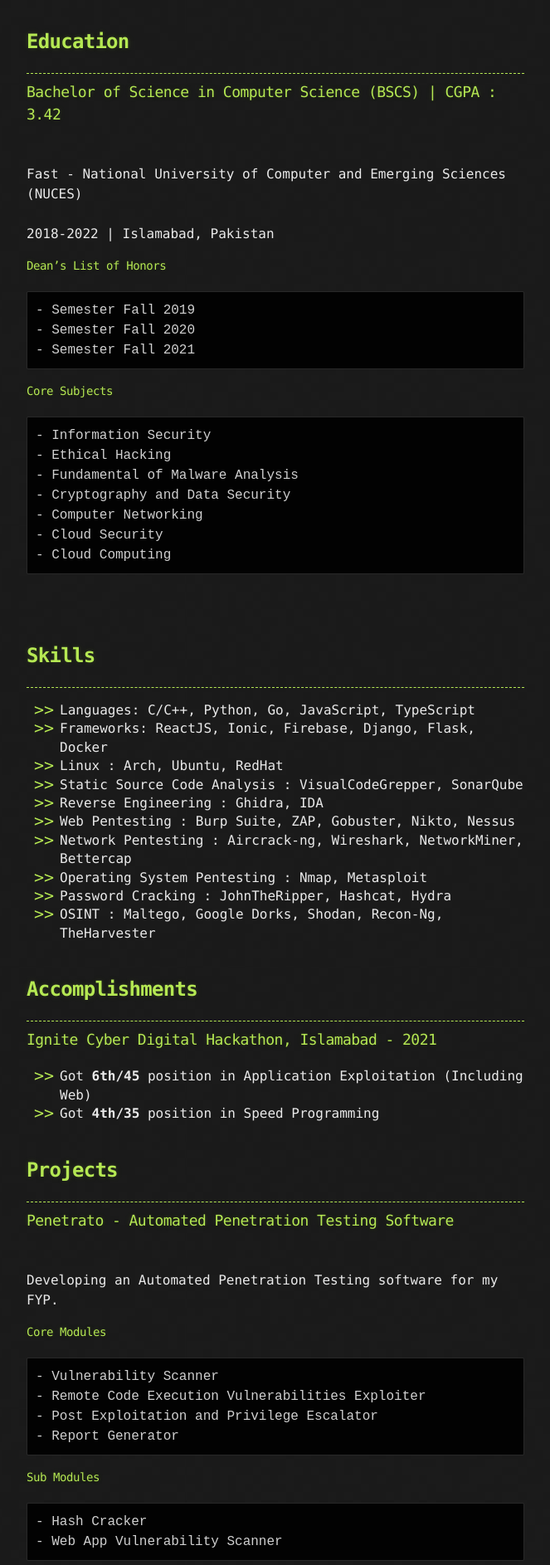
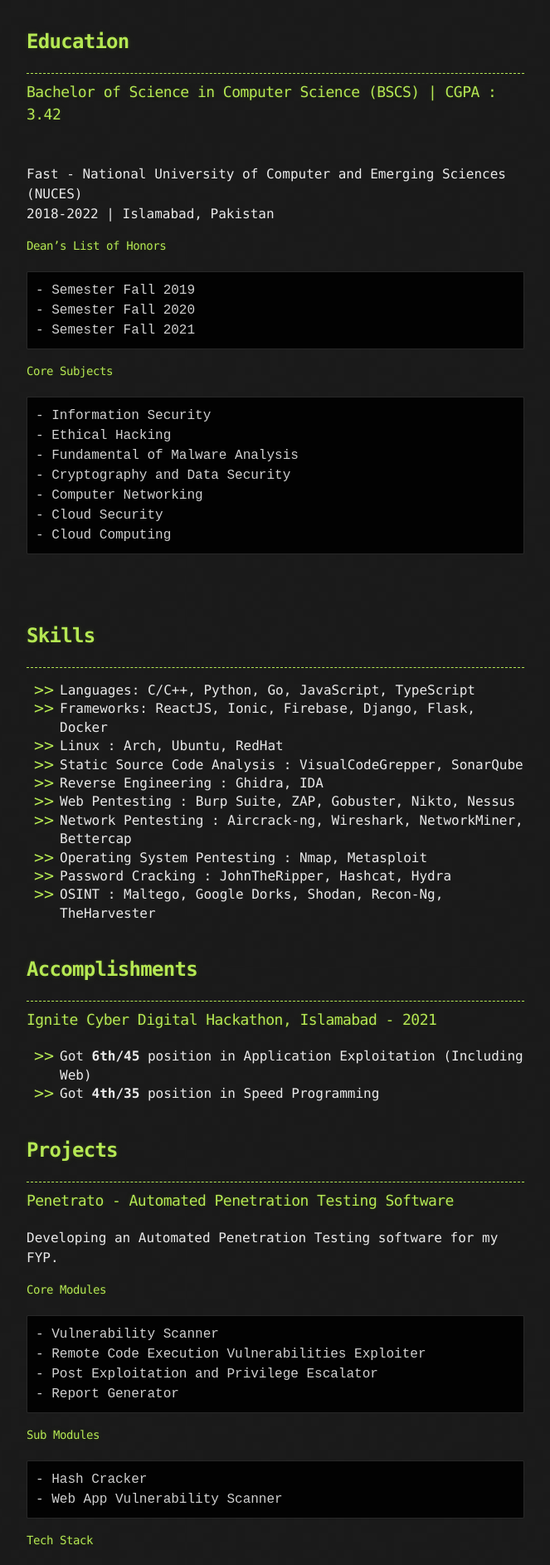
Before and after one commit to duksctf/duksctf.github.io, a Jekyll site: the page built from resume.md, in a window 1280 px wide. Shown: the part 431-2317 px from the top of the page at 83% size, without its empty margins (308-971 px from the left). Built offline with Jekyll 4.4.1, drawn with Linux system fonts in a browser that asks for light colours; our own code applies the rules of GitHub Pages for plain Markdown files.

Commit message:
Updated Layout Resume 4.0

````diff
--- a/resume.md
+++ b/resume.md
@@ -18,7 +18,7 @@
 ---
 
 ### Bachelor of Science in Computer Science (BSCS) | CGPA : 3.42 <br><br>
-Fast - National University of Computer and Emerging Sciences (NUCES) <br><br>
+Fast - National University of Computer and Emerging Sciences (NUCES) <br>
 2018-2022 | Islamabad, Pakistan
 
 #### Dean's List of Honors
@@ -69,7 +69,7 @@
 
 ---
 
-### Penetrato - Automated Penetration Testing Software <br><br>
+### Penetrato - Automated Penetration Testing Software <br>
 Developing an Automated Penetration Testing software for my FYP.
 #### Core Modules
 ```
@@ -103,19 +103,19 @@
 ---
 
 ### Red Team Member
-**Fast CyberSpace Legion - (Oct 2021 – present) | Islamabad** <br><br>
+**Fast CyberSpace Legion - (Oct 2021 – present) | Islamabad** <br>
 Organizing events and workshops to create awareness among students.
 
 ### Teaching Assistant
-**Fast Nuces - (Sep 2021 - Jan 2022) | Islamabad** <br><br>
+**Fast Nuces - (Sep 2021 - Jan 2022) | Islamabad** <br>
 TA for "Operating Systems" course.
 
 ### CTF Player | [0x9] | Rooms Completed : 86
-**TryHackMe - (Jun 2021 – Oct 2021)** <br><br>
+**TryHackMe - (Jun 2021 – Oct 2021)** <br>
 Utilized this platform to learn and polish my skills in penetration testing.
 
 ### Full Stack Developer
-**CONFIDENTIAL - (Apr 2021 – Oct 2021) | Remote** <br><br>
+**CONFIDENTIAL - (Apr 2021 – Oct 2021) | Remote** <br>
 Developed and deployed a full IoT system.
 
 ### Cyber Security Internee
@@ -155,4 +155,4 @@
 - Issuer : Cisco
 - Issued : Sep 2019
 ```
-<br><br>
+<br>
````
